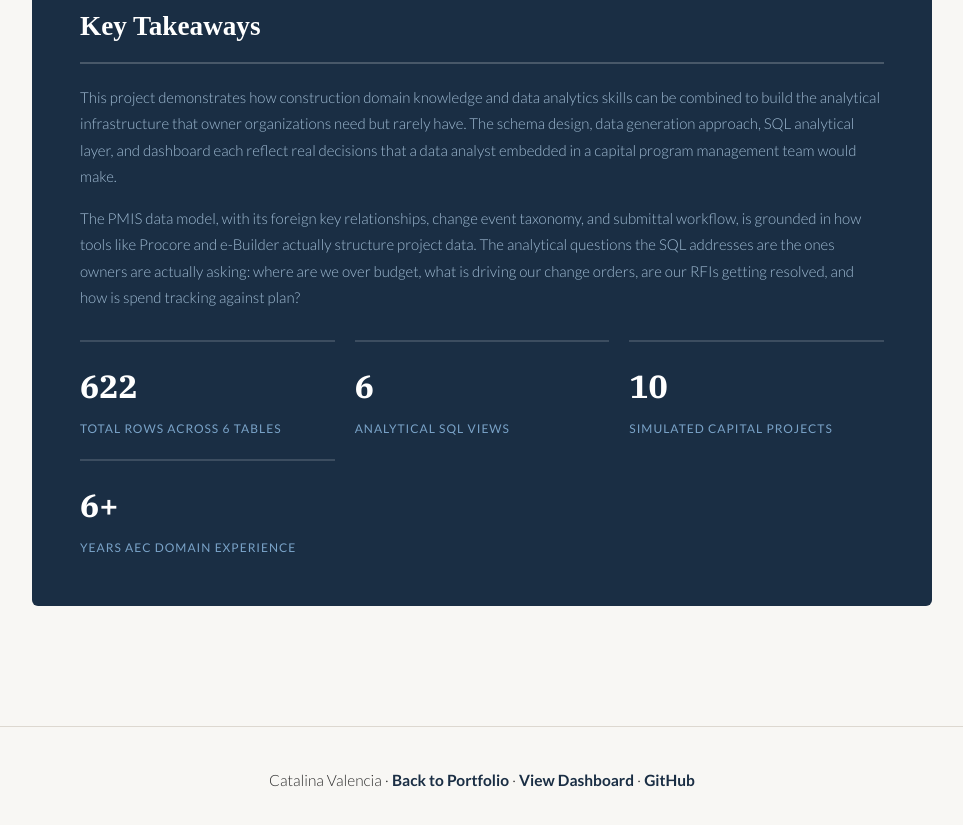
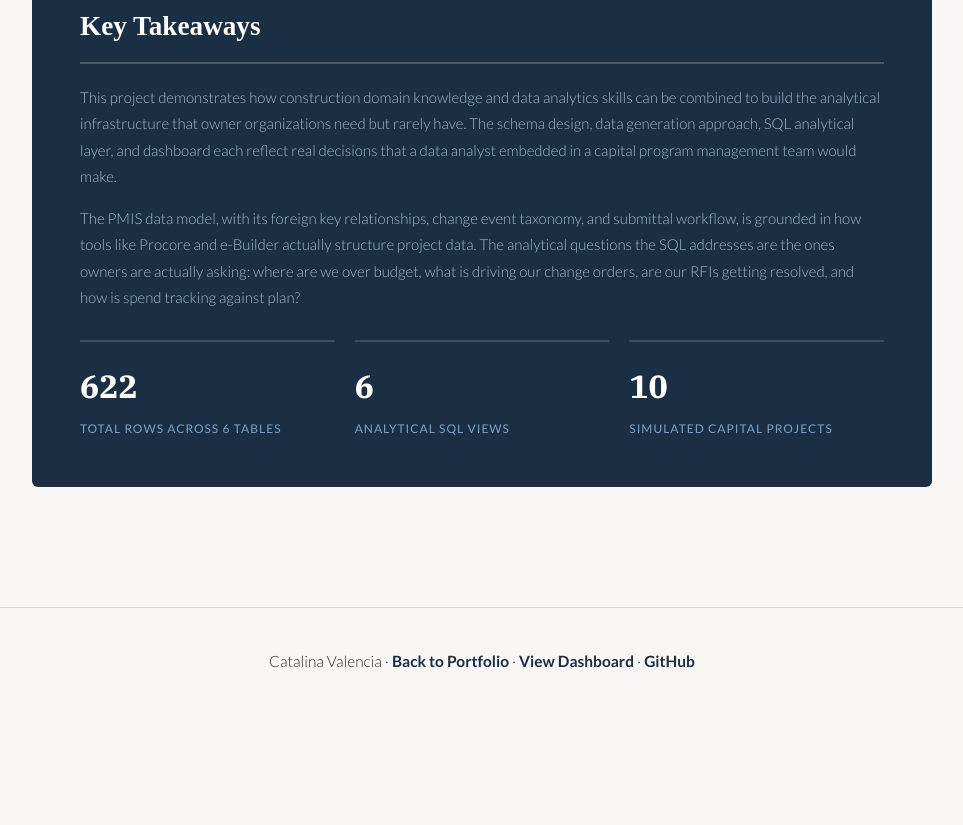
Before and after one commit to catalinavalenciad/capital_projects_dashboard, a plain HTML site: page docs/index.html in a window 1280 px wide. Shown: the part 11167-11992 px from the top of the page, without its empty margins (158-1121 px from the left). After the commit the page ends 11898 px from the top, so only its background shows below. Drawn offline with Linux system fonts and the light colour scheme.

Commit message:
Update index.html

```diff
--- a/docs/index.html
+++ b/docs/index.html
@@ -979,7 +979,7 @@ projects = []
     <p>This project demonstrates how construction domain knowledge and data analytics skills can be combined to build the analytical infrastructure that owner organizations need but rarely have. The schema design, data generation approach, SQL analytical layer, and dashboard each reflect real decisions that a data analyst embedded in a capital program management team would make.</p>
     <p>The PMIS data model, with its foreign key relationships, change event taxonomy, and submittal workflow, is grounded in how tools like Procore and e-Builder actually structure project data. The analytical questions the SQL addresses are the ones owners are actually asking: where are we over budget, what is driving our change orders, are our RFIs getting resolved, and how is spend tracking against plan?</p>
 
-    <div class="conclusion-grid">
+<div class="conclusion-grid">
       <div class="conclusion-stat">
         <div class="number">622</div>
         <div class="label">Total rows across 6 tables</div>
@@ -992,13 +992,8 @@ projects = []
         <div class="number">10</div>
         <div class="label">Simulated capital projects</div>
       </div>
-      <div class="conclusion-stat">
-        <div class="number">6+</div>
-        <div class="label">Years AEC domain experience</div>
-      </div>
     </div>
   </div>
-
 </main>
 
 <footer>
```
